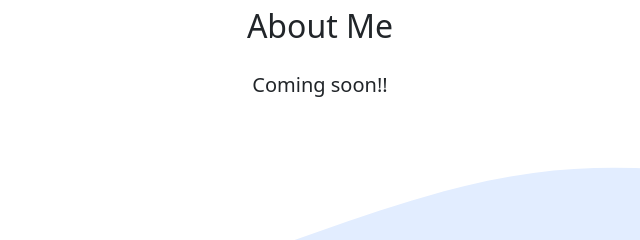
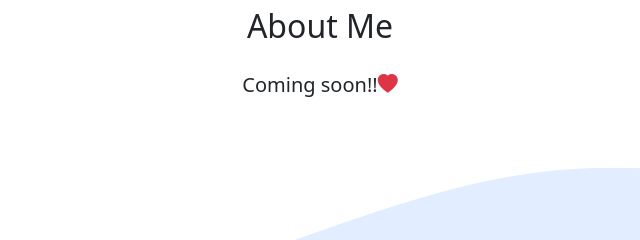
Before and after one commit to ashbul11/ashbul11.github.io, a plain HTML site: page index.html in a window 1280 px wide. Shown: the part 727-967 px from the top of the page, 320-960 px from the left. Drawn offline with nearby package versions, Linux system fonts and the light colour scheme.

Commit message:
menambah love di about

```diff
--- a/index.html
+++ b/index.html
@@ -63,7 +63,7 @@
         </div>
         <div class="row justify-content-center fs-5 text-center">
           <div class="col-md-4">
-            <p>Coming soon!!</p>
+            <p>Coming soon!!<i class="bi bi-heart-fill text-danger"></i></p>
           </div>
         </div>
       </div>
```
